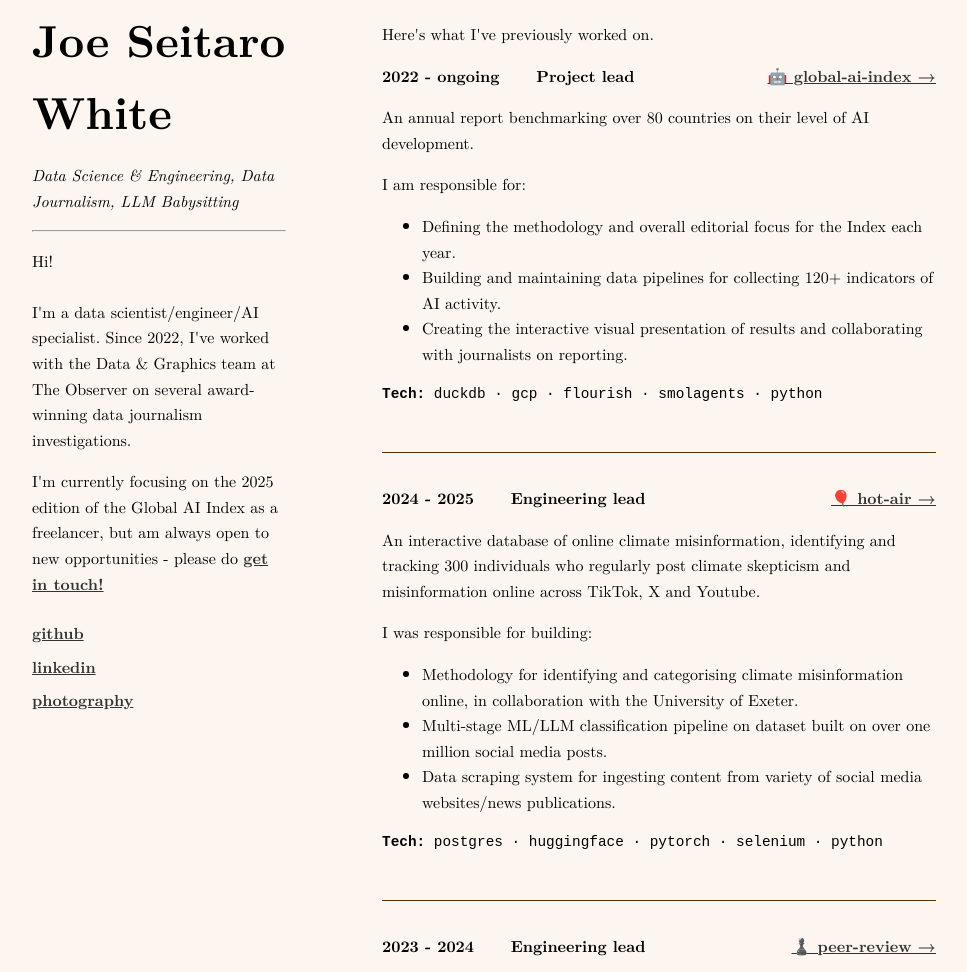
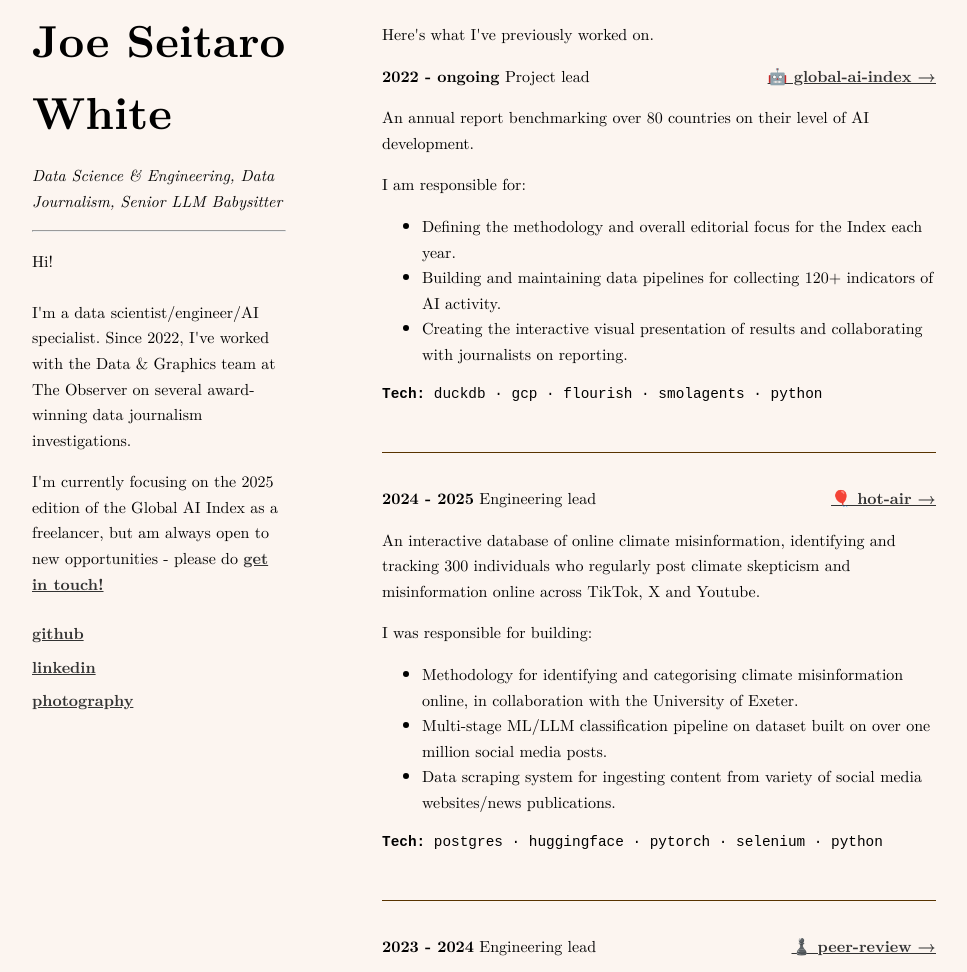
Before and after one commit to seitaro-white/seitaro-white.github.io, a plain HTML site: page index.html in a window 1280 px wide. Shown: the part 75-1047 px from the top of the page, without its empty margins (156-1123 px from the left). Drawn offline with Linux system fonts and the light colour scheme.

Commit message:
Updated html

```diff
--- a/index.html
+++ b/index.html
@@ -16,7 +16,7 @@
         <div class="left-column">
             <div class="left-content-top">
                 <h1>Joe Seitaro White</h1>
-                <p><i>Data Science & Engineering, Data Journalism, LLM Babysitting</i></p>
+                <p><i>Data Science & Engineering, Data Journalism, Senior LLM Babysitter</i></p>
                 <hr>
                 <p>Hi!<br><br>I'm a data scientist/engineer/AI specialist. Since 2022, I've worked with the Data & Graphics team at The Observer on several award-winning data journalism investigations.</p>
                 <p>I'm currently focusing on the 2025 edition of the Global AI Index as a freelancer, but am always open to new opportunities - please do <a href="mailto:seitaro.white@gmail.com">get in touch!</a>
@@ -37,7 +37,10 @@
             <!-- Global AI Index -->
             <div class="project">
                 <div class="project-header">
-                    <span class="project-year">2022 - ongoing &nbsp; &nbsp; Project lead</span>
+                    <div class="project-info-left">
+                        <span class="project-year">2022 - ongoing</span>
+                        <span class="project-role">Project lead</span>
+                    </div>
                     <a href="https://observer.co.uk/data/global-ai" class="project-link">🤖 global-ai-index &rarr;</a>
                 </div>
                 <p>An annual report benchmarking over 80 countries on their level of AI development.</p>
@@ -51,10 +54,12 @@
                     gcp &middot; flourish &middot; smolagents &middot; python</p>
             </div>
 
-            <!-- Hot Air -->
             <div class="project">
                 <div class="project-header">
-                    <span class="project-year">2024 - 2025 &nbsp; &nbsp; Engineering lead</span>
+                    <div class="project-info-left">
+                        <span class="project-year">2024 - 2025</span>
+                        <span class="project-role">Engineering lead</span>
+                    </div>
                     <a href="https://observer.co.uk/hot-air-explore-tool" class="project-link">🎈 hot-air &rarr;</a>
                 </div>
                 <p>An interactive database of online climate misinformation, identifying and tracking 300 individuals who regularly post climate skepticism and misinformation online across TikTok, X and Youtube. </p>
@@ -68,10 +73,12 @@
                     selenium &middot; python</p>
             </div>
 
-            <!-- Peer Review -->
             <div class="project">
                 <div class="project-header">
-                    <span class="project-year">2023 - 2024 &nbsp; &nbsp; Engineering lead</span>
+                    <div class="project-info-left">
+                        <span class="project-year">2023 - 2024</span>
+                        <span class="project-role">Engineering lead</span>
+                    </div>
                     <a href="https://observer.co.uk/peer-review" class="project-link">♟️ peer-review &rarr;</a>
                 </div>
                 <p>Data investigation, and interactive visual tool, into the workings of the UK House of Lords, one of the world's largest unelected chambers. Winner of the Royal Society of Statistics' <a href="https://rss.org.uk/news-publication/news-publications/2025/general-news/statistical-excellence-in-journalism-awards-2025-w/">2025 Data Visualisation award</a> for Statistical Excellence in Journalism.</p>
@@ -81,14 +88,15 @@
                     <li>Developing "Archetype" concept for understanding and categorising members of the upper chamber.</li>
                     <li>Creating LLM/NLP system for parsing and standardising unstructured text data from public records.</li>
                 </ul>
-                </ul>
                 <p class="tech-stack"><strong>Tech:</strong> sql &middot; scikit-learn &middot; spacy &middot; open-ai</p>
             </div>
 
-            <!-- The Westminster Accounts -->
             <div class="project">
                 <div class="project-header">
-                    <span class="project-year">2022 - ongoing &nbsp; &nbsp; Engineering lead</span>
+                    <div class="project-info-left">
+                        <span class="project-year">2022 - ongoing</span>
+                        <span class="project-role">Engineering lead</span>
+                    </div>
                     <a href="https://observer.co.uk/data/the-westminster-accounts" class="project-link">💰 westminster-accounts &rarr;</a>
                 </div>
                 <p>The first comprehensive searchable database tracking the money flowing into the UK parliament, built in collaboration with Sky News. Winner of Press Gazette's Data Journalism award, Royal Television Society's Innovation award, and London Press Club's Cudlipp award.
@@ -99,14 +107,15 @@
                     <li>Collating unstructured financial interest records into a standardised dataset</li>
                     <li>Maintaining automated data ingestion pipeline and backend database for interactive tool</li>
                 </ul>
-                </ul>
                 <p class="tech-stack"><strong>Tech:</strong> neo4j &middot; python &middot; spacy &middot; pandas</p>
             </div>
 
-            <!-- Town Library-->
             <div class="project">
                 <div class="project-header">
-                    <span class="project-year">2019 - 2022 &nbsp; &nbsp; Project lead</span>
+                    <div class="project-info-left">
+                        <span class="project-year">2019 - 2022</span>
+                        <span class="project-role">Project lead</span>
+                    </div>
                     <a href="https://www.townlegal.com/news-and-resources/" class="project-link">📚 town-library &rarr;</a>
                 </div>
                 <p>A set of legal resources on UK planning law, created for Town Legal LLP.</p>
@@ -116,7 +125,6 @@
                     <li>Planning Inspectorate and Court Case Explorers - built public dashboards tracking planning appeals and cases over time </li>
                     <li>Planning Appeals Map - interactive map of planning appeal decisions in UK between 2017-2024 by location.</li>
                     <li><a href="https://simonicity.com/2020/10/10/planning-law-for-the-future/">Planning Court Case Network</a> - graph citation network of planning court cases</li>
-                </ul>
                 </ul>
                 <p class="tech-stack"><strong>Tech:</strong> ms-azure &middot; docker &middot; powerbi &middot; wordpress &middot; mailchimp</p>
             </div>
```
